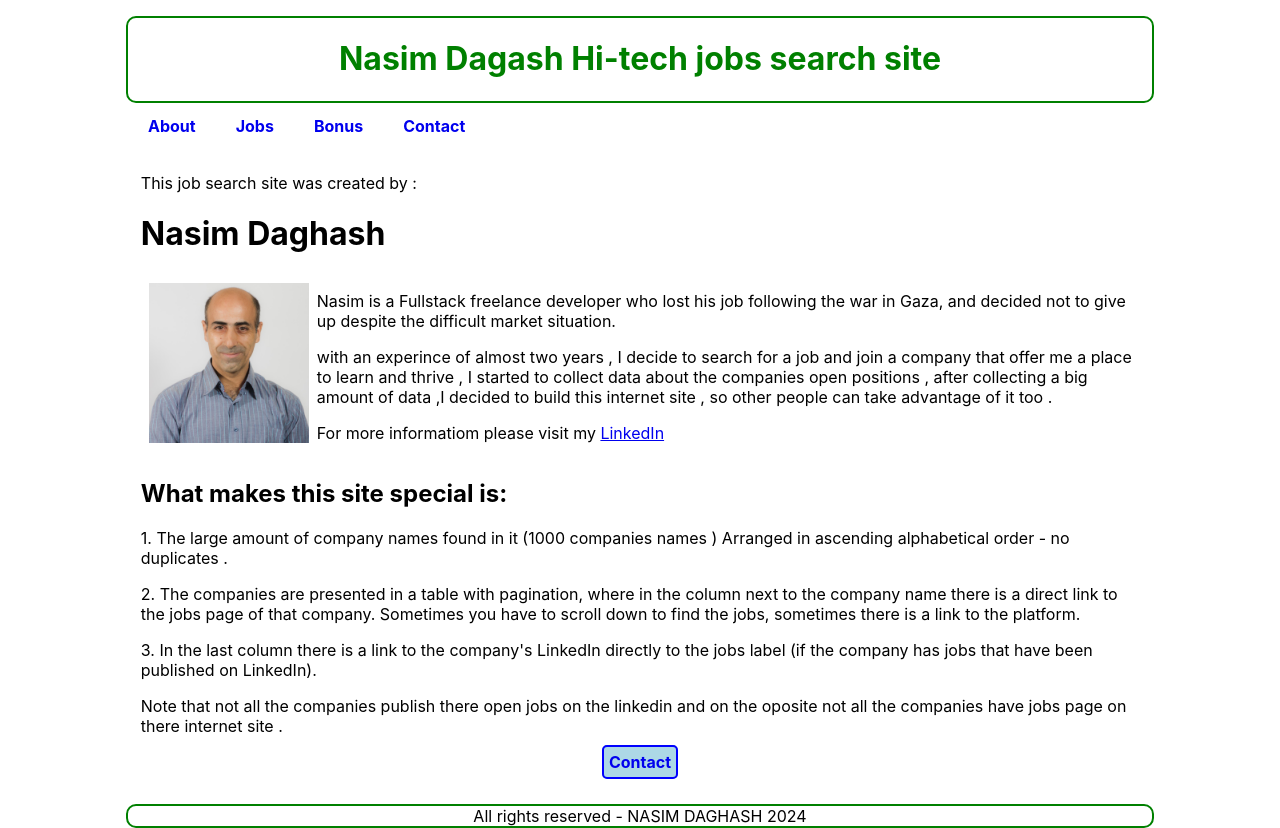
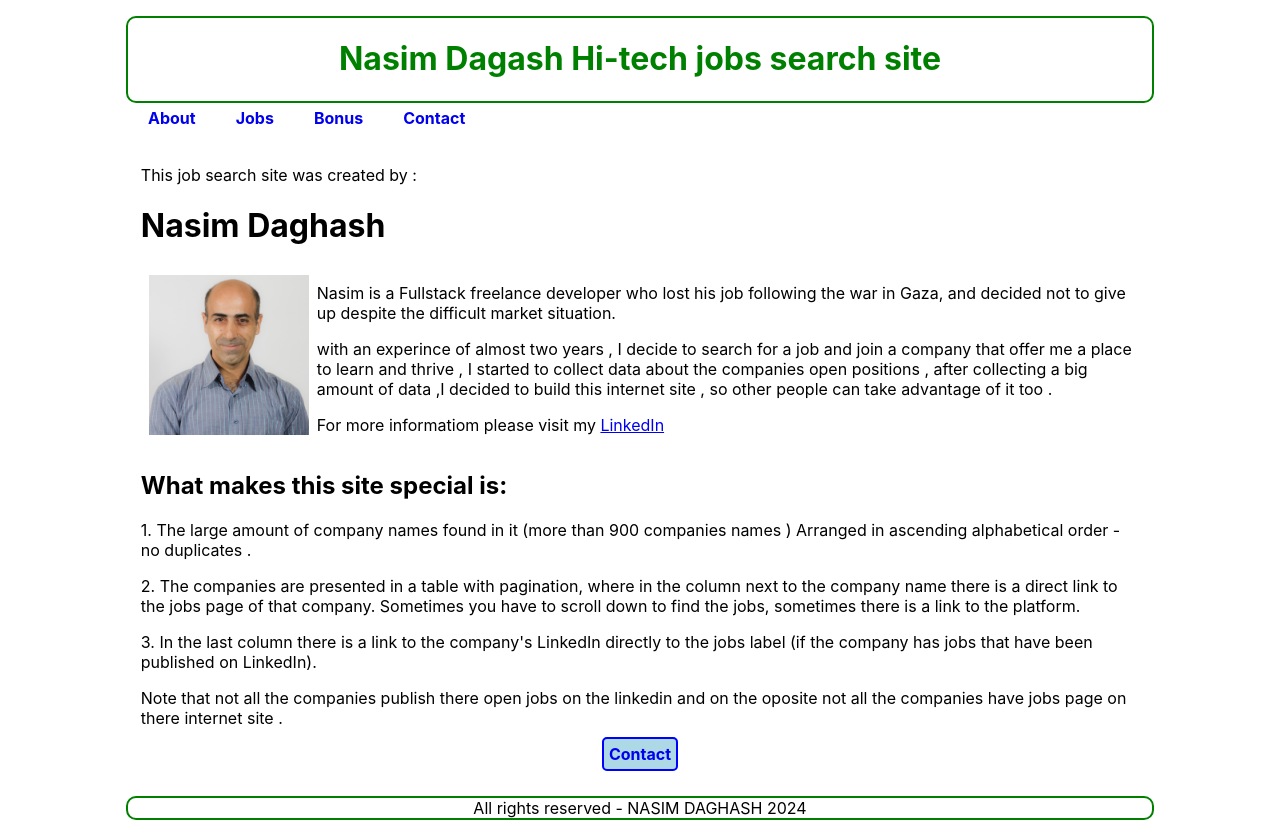
Before and after one commit to NsimDaghash/my-jobs-search, a React (Create React App) app: page /jobs in a window 1280 px wide. Built offline with nearby package versions, Linux system fonts and the light colour scheme.

Commit message:
data update and improving filters

```diff
--- a/src/About.js
+++ b/src/About.js
@@ -49,8 +49,9 @@ function About() {
           </h2>
 
           <p>
-            1. The large amount of company names found in it (1000 companies
-            names ) Arranged in ascending alphabetical order - no duplicates .
+            1. The large amount of company names found in it (more than 900
+            companies names ) Arranged in ascending alphabetical order - no
+            duplicates .
           </p>
 
           <p>
--- a/src/FilterInputs.jsx
+++ b/src/FilterInputs.jsx
@@ -7,11 +7,11 @@ function FilterInputs({ applyFilters, resetTableData }) {
 
   const locations = [
     "Jerusalem District",
-    "Northern District",
+    "North District",
     "Haifa District",
-    "Central District",
+    "Center District",
     "Tel Aviv District",
-    "Southern District",
+    "South District",
   ];
 
   const handleApplyFilters = () => {
@@ -31,7 +31,7 @@ function FilterInputs({ applyFilters, resetTableData }) {
         display: "flex",
         justifyContent: "center",
         flexDirection: "column",
-        backgroundColor: "lightblue",
+        backgroundColor: "lightskyblue",
         padding: "10px",
         borderTopLeftRadius: "10px",
         borderTopRightRadius: "10px",
--- a/src/Navbar.js
+++ b/src/Navbar.js
@@ -13,7 +13,6 @@ function Navbar() {
       style={{
         display: "flex",
         justifyContent: "center",
-        marginTop: "1vh",
       }}
     >
       <div
```
Also changed, not shown: 1 other file (tests, documents, lock files or other folders).
